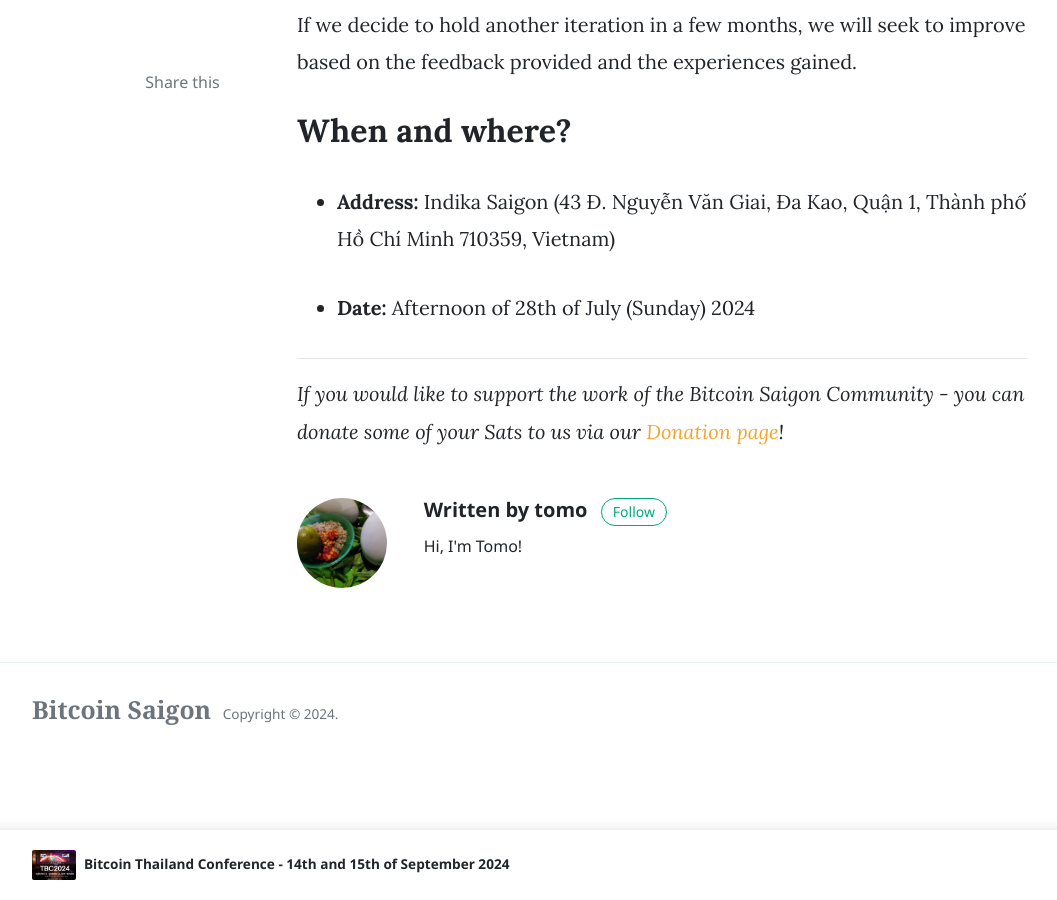
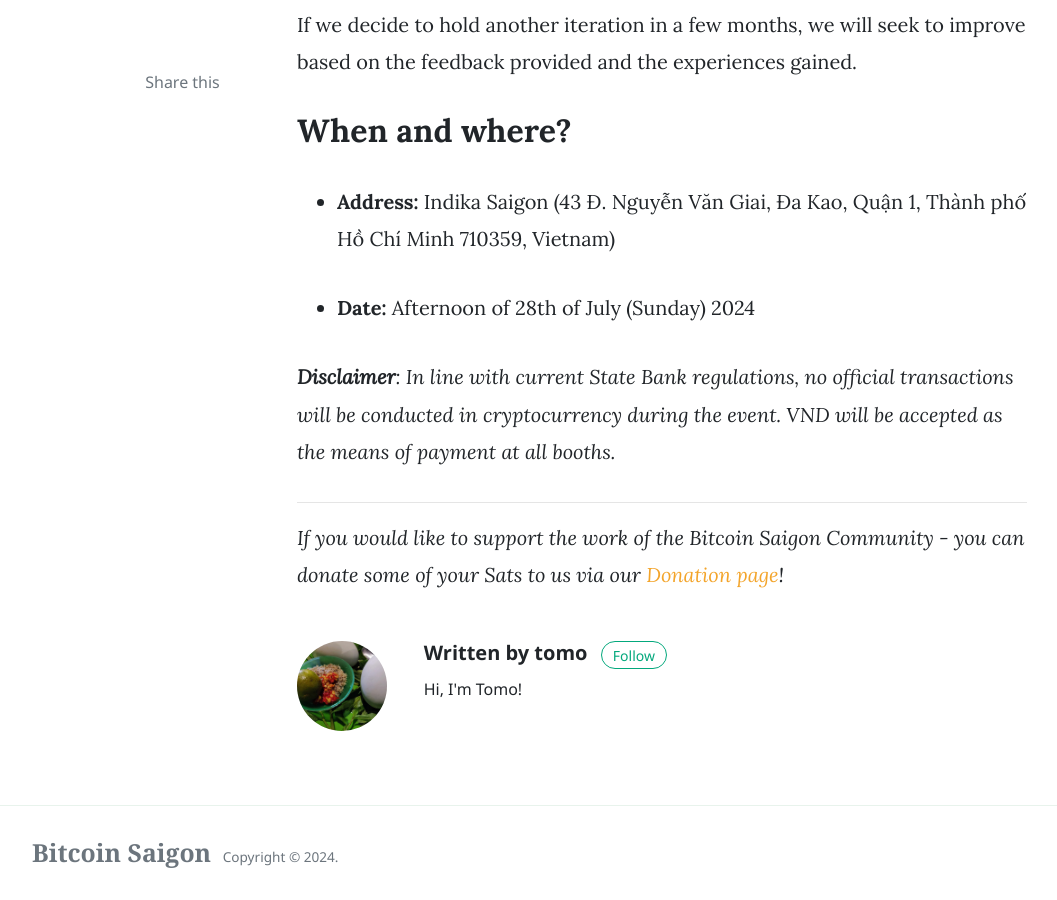
Before and after one commit to bitcoinsaigon/bitcoinsaigon.github.io, a Jekyll site: the page built from _posts/2024-06-18-inaugural-satoshi-flea-market-saigon-2024.md, in a window 1280 px wide and 900 px high, scrolled down 2863 px. Shown: the whole window, without its empty margins (73-1130 px from the left). Built offline with Jekyll 4.4.1, drawn with Linux system fonts in a browser that asks for light colours; nearby versions of some CDN libraries; comment, search, counter and statistics services are not loaded.

Commit message:
Add disclaimer line

```diff
--- a/_posts/2024-06-18-inaugural-satoshi-flea-market-saigon-2024.md
+++ b/_posts/2024-06-18-inaugural-satoshi-flea-market-saigon-2024.md
@@ -46,6 +46,8 @@
 
 - **Date:** Afternoon of 28th of July (Sunday) 2024
 
+***Disclaimer**: In line with current State Bank regulations, no official transactions will be conducted in cryptocurrency during the event. VND will be accepted as the means of payment at all booths.*
+
 ---
 
 *If you would like to support the work of the Bitcoin Saigon Community - you can donate some of your Sats to us via our [Donation page](https://bitcoinsaigon.org/donate-satoshis)!*
```
